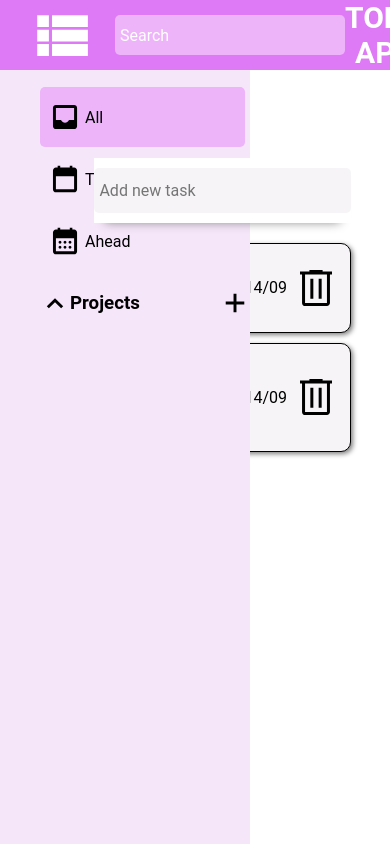
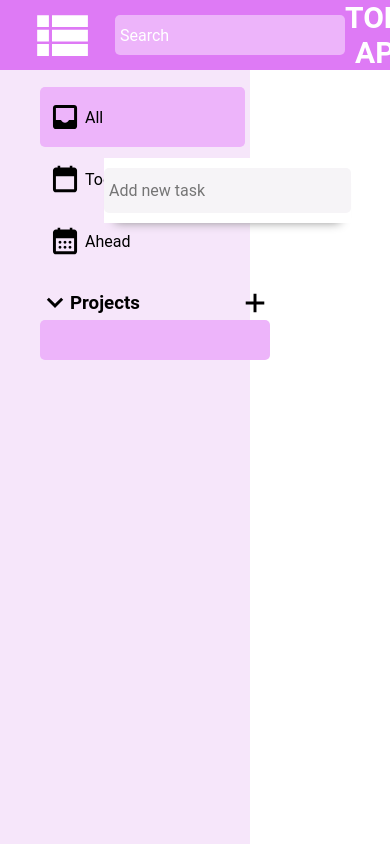
Before and after one commit to Nelfimov/odin-todoapp, a website built with webpack: page src/index.html in a window 390 px wide. Both pictures are taken after a click on the picture 235 px from the left and 303 px from the top of the page. Built offline with nearby package versions, Linux system fonts and the light colour scheme; a web font is replaced by a local one.

Commit message:
add projects to local storage

```diff
--- a/src/content/contentmodule.js
+++ b/src/content/contentmodule.js
@@ -1,4 +1,3 @@
-import { taskFactory, tasksLibrary } from "./taskfactory";
 import { projectsLibrary } from "../sidebar/projectfactory";
 import taskModule from "./taskmodule";
 
@@ -55,32 +54,19 @@ const contentModule = (() => {
       });
     };
     if (item.id === 'new-task-button') {
-      element.addEventListener('click', createNewTask);
+      element.addEventListener('click', () => taskModule.createNewTask());
+    };
+    if (item.type === 'date') {
+      const today = new Date();
+      let mm = today.getMonth() + 1;
+      if (mm < 10) mm = '0' + mm;
+      let dd = today.getDate();
+      if (dd < 10) dd = '0' + dd;
+      const yyyy = today.getFullYear();
+      element.value = `${yyyy}-${mm}-${dd}`;
     };
     divInput.appendChild(element);
     return element;
-  };
-
-  const createNewTask = () => {
-    const title = document.getElementById('new-task-title').value;
-    if (title === '') return alert('You have to specify title');
-    const description = document.getElementById('new-task-description').value;
-    const inputDate = new Date(document.getElementById('new-task-date').value);
-    if (inputDate === '') return alert('You have to specify due date');
-    if (inputDate < new Date(new Date().toDateString())) return alert('Date cannot be in the past');
-    let priority = document.getElementById('new-task-priority').textContent;
-    priority === 'Normal priority' ? priority = false : priority = true;
-    const project = document.getElementById('new-task-project').value;
-    let newTask = taskFactory(title, description, inputDate, false, priority, project);
-    tasksLibrary.push(newTask);
-    taskModule.getOrCreateTaskListDiv().innerHTML = '';
-    tasksLibrary.forEach((task, index) => {
-      taskModule.createTaskDiv(task, index)
-    });
-    document.getElementById('new-task-title').value = '';
-    document.getElementById('new-task-description').value = '';
-    document.getElementById('new-task-project').value = '';
-    hideFullTaskForm();
   };
 
   const createProjectEmptyOption = () => {
@@ -129,7 +115,7 @@ const contentModule = (() => {
     document.querySelectorAll('#div-new-task .for-hide').forEach((item) => item.classList.add('hidden'));
   };
 
-  return { getInitial };
+  return { getInitial, hideFullTaskForm, showFullTaskForm };
 })();
 
 export default contentModule;
--- a/src/content/taskfactory.js
+++ b/src/content/taskfactory.js
@@ -1,4 +1,5 @@
-const tasksLibrary = [];
+const LOCAL_STORAGE_TASK_KEY = 'todo.tasksLibrary';
+let tasksLibrary = JSON.parse(localStorage.getItem(LOCAL_STORAGE_TASK_KEY)) || [];
 
 const taskFactory = (title, descriptionInitial, dueDate, finished, priority, projectName) => {
   let project = projectName.name || null;
@@ -6,4 +7,4 @@ const taskFactory = (title, descriptionInitial, dueDate, finished, priority, pro
   return { title, description, dueDate, finished, priority, project };
 }
 
-export { taskFactory, tasksLibrary };
+export { taskFactory, tasksLibrary, LOCAL_STORAGE_TASK_KEY };
--- a/src/content/taskmodule.js
+++ b/src/content/taskmodule.js
@@ -1,7 +1,8 @@
 import taskUncompleteIcon from '/src/icons/task_uncomplete.svg';
 import taskCompleteIcon from '/src/icons/task_complete.svg';
-import { tasksLibrary } from './taskfactory';
 import binIcon from '/src/icons/bin.svg';
+import { LOCAL_STORAGE_TASK_KEY, tasksLibrary, taskFactory } from './taskfactory';
+import contentModule from './contentmodule';
 
 const taskModule = (() => {
   const contentDiv = document.getElementById('content');
@@ -32,6 +33,31 @@ const taskModule = (() => {
     };
     return div;
   };
+
+  const createNewTask = () => {
+    const title = document.getElementById('new-task-title').value;
+    if (title === '') return alert('You have to specify title');
+    const description = document.getElementById('new-task-description').value;
+    const inputDate = new Date(document.getElementById('new-task-date').value);
+    if (inputDate === '') return alert('You have to specify due date');
+    if (inputDate < new Date(new Date().toDateString())) return alert('Date cannot be in the past');
+    let priority = document.getElementById('new-task-priority').textContent;
+    priority === 'Normal priority' ? priority = false : priority = true;
+    const project = document.getElementById('new-task-project').value;
+    let newTask = taskFactory(title, description, inputDate, false, priority, project);
+    tasksLibrary.push(newTask);
+    console.log(tasksLibrary);
+    localStorage.setItem(LOCAL_STORAGE_TASK_KEY, JSON.stringify(tasksLibrary));
+    taskModule.getOrCreateTaskListDiv().innerHTML = '';
+    tasksLibrary.forEach((task, index) => {
+      taskModule.createTaskDiv(task, index)
+    });
+    document.getElementById('new-task-title').value = '';
+    document.getElementById('new-task-description').value = '';
+    document.getElementById('new-task-project').value = '';
+    contentModule.hideFullTaskForm();
+  };
+
 
   const createTaskDiv = (task, index) => {
     const mainDiv = document.createElement('div');
@@ -80,11 +106,12 @@ const taskModule = (() => {
       className: 'task task-content-time',
     });
     const timeP = document.createElement('p');
-    let day = task.dueDate.getDate();
+    const taskDate = new Date(task.dueDate);
+    let day = taskDate.getDate();
     if (day < 10) day = '0' + day;
-    let month = task.dueDate.getMonth() + 1;
+    let month = taskDate.getMonth() + 1;
     if (month < 10) month = '0' + month;
-    const year = task.dueDate.getFullYear();
+    const year = taskDate.getFullYear();
     let taskDateString;
     if (year > new Date(new Date().getFullYear())) {
       taskDateString = `${day}/${month}/${year}`;
@@ -114,18 +141,18 @@ const taskModule = (() => {
     let status = tasksLibrary[index].finished;
     status === true ? status = false : status = true;
     tasksLibrary[index].finished = status;
-    console.log(tasksLibrary);
+    localStorage.setItem(LOCAL_STORAGE_TASK_KEY, JSON.stringify(tasksLibrary));
     getInitial();
     return tasksLibrary[index];
   };
 
   const deleteTask = (index) => {
     tasksLibrary.splice(index, 1);
-    console.log(tasksLibrary);
+    localStorage.setItem(LOCAL_STORAGE_TASK_KEY, JSON.stringify(tasksLibrary));
     getInitial();
   }
 
-  return { getOrCreateTaskListDiv, createTaskDiv, getInitial, showFiltered };
+  return { getOrCreateTaskListDiv, createNewTask, createTaskDiv, getInitial, showFiltered };
 })();
 
 export default taskModule;
--- a/src/index.js
+++ b/src/index.js
@@ -6,33 +6,9 @@ import taskModule from './content/taskmodule';
 import { taskFactory, tasksLibrary } from './content/taskfactory';
 import { projectFactory, projectsLibrary } from './sidebar/projectfactory';
 
-const today = new Date();
-let mm = today.getMonth() + 1;
-if (mm < 10) mm = '0' + mm;
-let dd = today.getDate();
-if (dd < 10) dd = '0' + dd;
-const yyyy = today.getFullYear();
-
-const projectExample1 = projectFactory('Default');
-projectsLibrary.push(projectExample1);
-
-const projectExample2 = projectFactory('Another default');
-projectsLibrary.push(projectExample2);
-
-const taskExample1 = taskFactory(
-  'New task', 'Description', new Date(), false, false, projectExample2,
-);
-tasksLibrary.push(taskExample1);
-
-const taskExample2 = taskFactory(
-  'New task', 'Description', new Date(), false, false, projectExample1,
-);
-tasksLibrary.push(taskExample2);
-
 window.onload = () => {
   headerModule.getInitial();
   sidebarModule.getInitial();
   contentModule.getInitial();
   taskModule.getInitial();
-  document.getElementById('new-task-date').value = `${yyyy}-${mm}-${dd}`;
 };
--- a/src/sidebar/projectfactory.js
+++ b/src/sidebar/projectfactory.js
@@ -1,8 +1,9 @@
-const projectsLibrary = [];
+const LOCAL_STORAGE_PROJECT_KEY = 'todo.projectsLibrary';
+const projectsLibrary = JSON.parse(localStorage.getItem(LOCAL_STORAGE_PROJECT_KEY)) || [];
 
 const projectFactory = (name) => {
   const isProject = true;
   return { name, isProject };
 }
 
-export { projectsLibrary, projectFactory };
+export { projectsLibrary, projectFactory, LOCAL_STORAGE_PROJECT_KEY };
--- a/src/sidebar/sidebarmodule.js
+++ b/src/sidebar/sidebarmodule.js
@@ -4,7 +4,7 @@ import incomeIcon from '/src/icons/inbox.svg';
 import todayIcon from '/src/icons/calendar_today.svg';
 import aheadIcon from '/src/icons/calendar_month.svg';
 import projectIcon from '/src/icons/project.svg';
-import { projectsLibrary } from './projectfactory';
+import { projectsLibrary, LOCAL_STORAGE_PROJECT_KEY, projectFactory } from './projectfactory';
 import { tasksLibrary } from '../content/taskfactory';
 import taskModule from '../content/taskmodule';
 
@@ -12,6 +12,7 @@ const sidebarModule = (() => {
   const sidebarDiv = document.getElementById('sidebar');
 
   const getInitial = () => {
+    createHeaders();
     const mainInitialRows = [
       ['All', incomeIcon, false, 'active'],
       ['Today', todayIcon, false, ''],
@@ -87,6 +88,13 @@ const sidebarModule = (() => {
     destinationUl.appendChild(li);
   };
 
+  const createHeaders = () => {
+    let sidebarDiv = document.getElementById('sidebar-main');
+    if (sidebarDiv === null) createDiv(false);
+    let projectDiv = document.getElementById('sidebar-project');
+    if (projectDiv === null) createDiv(true);
+  };
+
   const createDiv = (isProject) => {
     const div = document.createElement('div');
     if (isProject) {
@@ -107,9 +115,23 @@ const sidebarModule = (() => {
         className: 'sidebar sidebar-icon sidebar-plusproject-icon',
         src: plusIcon,
       });
-      divHeadline.append(imageExpand, headline, imagePlus);
+      const newProjectInput = document.createElement('input');
+      Object.assign(newProjectInput, {
+        id: 'new-project-input',
+        className: 'nav-search hidden',
+        type: 'text',
+      });
+      newProjectInput.addEventListener('keypress', (e) => {
+        if (e.key === 'Enter') {
+          createNewProject(newProjectInput.value);
+          newProjectInput.value = '';
+          newProjectInput.classList.toggle('hidden');
+        };
+        if (e.key === 'Escape') newProjectInput.classList.toggle('hidden');
+      });
+      divHeadline.append(imageExpand, headline, imagePlus, newProjectInput);
       let rotation = 0;
-      divHeadline.addEventListener('click', () => {
+      imageExpand.addEventListener('click', () => {
         (() => {
           rotation += 180;
           if (rotation === 360) rotation = 0;
@@ -118,6 +140,9 @@ const sidebarModule = (() => {
         })();
         document.querySelector('#sidebar-project>ul')
           .classList.toggle('hidden');
+      });
+      imagePlus.addEventListener('click', () => {
+        newProjectInput.classList.toggle('hidden');
       });
       div.appendChild(divHeadline);
     } else {
@@ -136,10 +161,18 @@ const sidebarModule = (() => {
     } else {
       divTarget = document.getElementById('sidebar-main');
     }
-    if (divTarget == null) divTarget = createDiv(isProject);
     const list = document.createElement('ul');
     divTarget.appendChild(list);
     return list;
+  };
+
+  const createNewProject = (value) => {
+    let newProject = projectFactory(value);
+    projectsLibrary.push(newProject);
+    localStorage.setItem(LOCAL_STORAGE_PROJECT_KEY, JSON.stringify(projectsLibrary));
+    document.querySelector('#sidebar-project>ul').innerHTML = '';
+    projectsLibrary.forEach((project) => createItem(project.name, projectIcon, project.isProject, ''));
+    return newProject;
   };
 
   return { getInitial, createItem };
--- a/src/style.css
+++ b/src/style.css
@@ -79,7 +79,8 @@ img.nav-icon {
   height: 65px;
 }
 
-#search {
+#search,
+#new-project-input {
   background-color: var(--color-input);
   border: 0;
   border-radius: 5px;
@@ -87,6 +88,16 @@ img.nav-icon {
   padding: 5px;
   height: 30px;
   color: white;
+}
+
+#new-project-input {
+  color: black;
+  grid-column: 1 / 4;
+  margin-top: 2px;
+}
+
+#new-project-input.hidden {
+  display: none;
 }
 
 #search::placeholder {
@@ -160,8 +171,8 @@ a.nav:visited {
 div.sidebar-headline {
   display: grid;
   align-items: center;
-  grid-template-columns: min-content auto min-content;
-  margin: 0 0 0 40px;
+  grid-template-columns: 30px auto 30px;
+  margin: 0 5px 0 40px;
 }
 
 div.sidebar>h3 {
```
